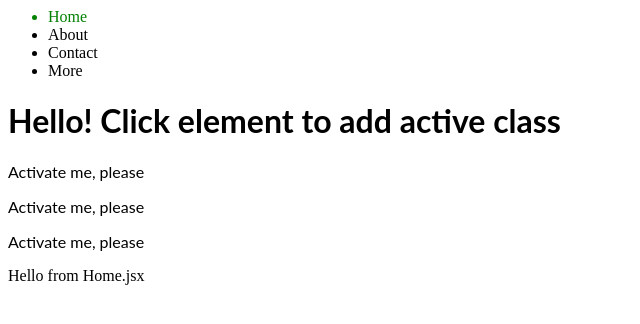
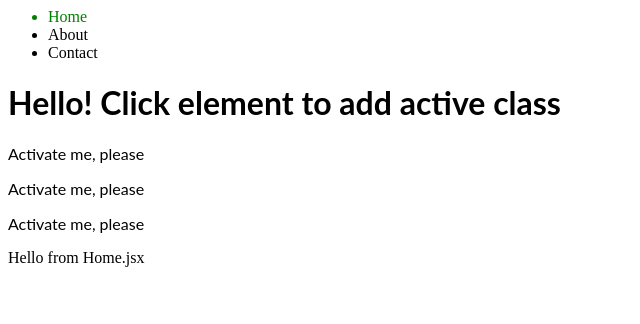
Before and after one commit to artuone83/react-activeclass, a React (Create React App) app: page / in a window 1280 px wide. Shown: the top 324 px of the page, without its empty margins (0-640 px from the left). Built offline with nearby package versions, Linux system fonts and the light colour scheme.

Commit message:
navigation component refactor

```diff
--- a/Navigation.jsx
+++ b/Navigation.jsx
@@ -1,12 +1,20 @@
 import React from 'react';
 
-const Navigation = ({currentOption, handleNavClick})=> {
+const Navigation = ({currentOption, handleNavOptionClick})=> {
   return <nav>
     <ul>
-      <li style={currentOption === 'home' ? {color: 'green'} : {}} data-name="home" onClick={handleNavClick}>Home</li>
-      <li style={currentOption === 'about' ? {color: 'green'} : {}} data-name="about" onClick={handleNavClick}>About</li>
-      <li style={currentOption === 'contact' ? {color: 'green'} : {}} data-name="contact" onClick={handleNavClick}>Contact</li>
-      <li style={currentOption === 'more' ? {color: 'green'} : {}} data-name="more" onClick={handleNavClick}>More</li>
+      <li
+        style={currentOption === 'home' ? {color: 'green'} : {}}
+        data-name="home"
+        onClick={handleNavOptionClick}>Home</li>
+      <li
+        style={currentOption === 'about' ? {color: 'green'} : {}}
+        data-name="about"
+        onClick={handleNavOptionClick}>About</li>
+      <li
+        style={currentOption === 'contact' ? {color: 'green'} : {}}
+        data-name="contact"
+        onClick={handleNavOptionClick}>Contact</li>
     </ul>
   </nav>
 }
--- a/index.js
+++ b/index.js
@@ -53,14 +53,14 @@ const App = ()=> {
     console.log(activeElement.id);
   }
 
-  const handleNavClick = (event) => {
+  const handleNavOptionClick = (event) => {
     const getName = event.target.getAttribute('data-name');
     setActiveNavOption(getName);
   }
 
     return (
       <div>
-        <Navigation currentOption={activeNavOption} handleNavClick={handleNavClick} />
+        <Navigation currentOption={activeNavOption} handleNavOptionClick={handleNavOptionClick} />
         <Hello name={name} />
         {textData.map(({id, text})=> {
           return <p
```
